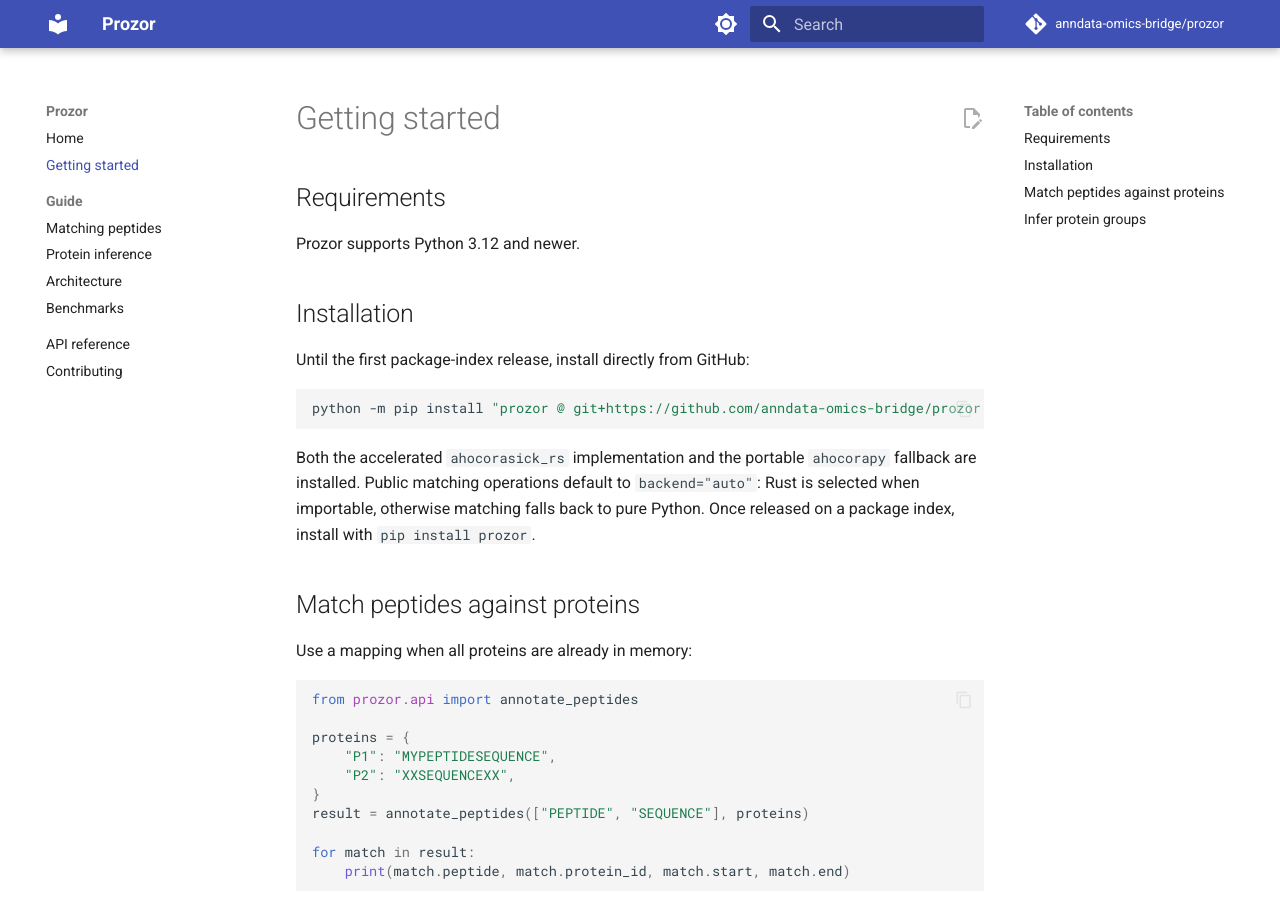
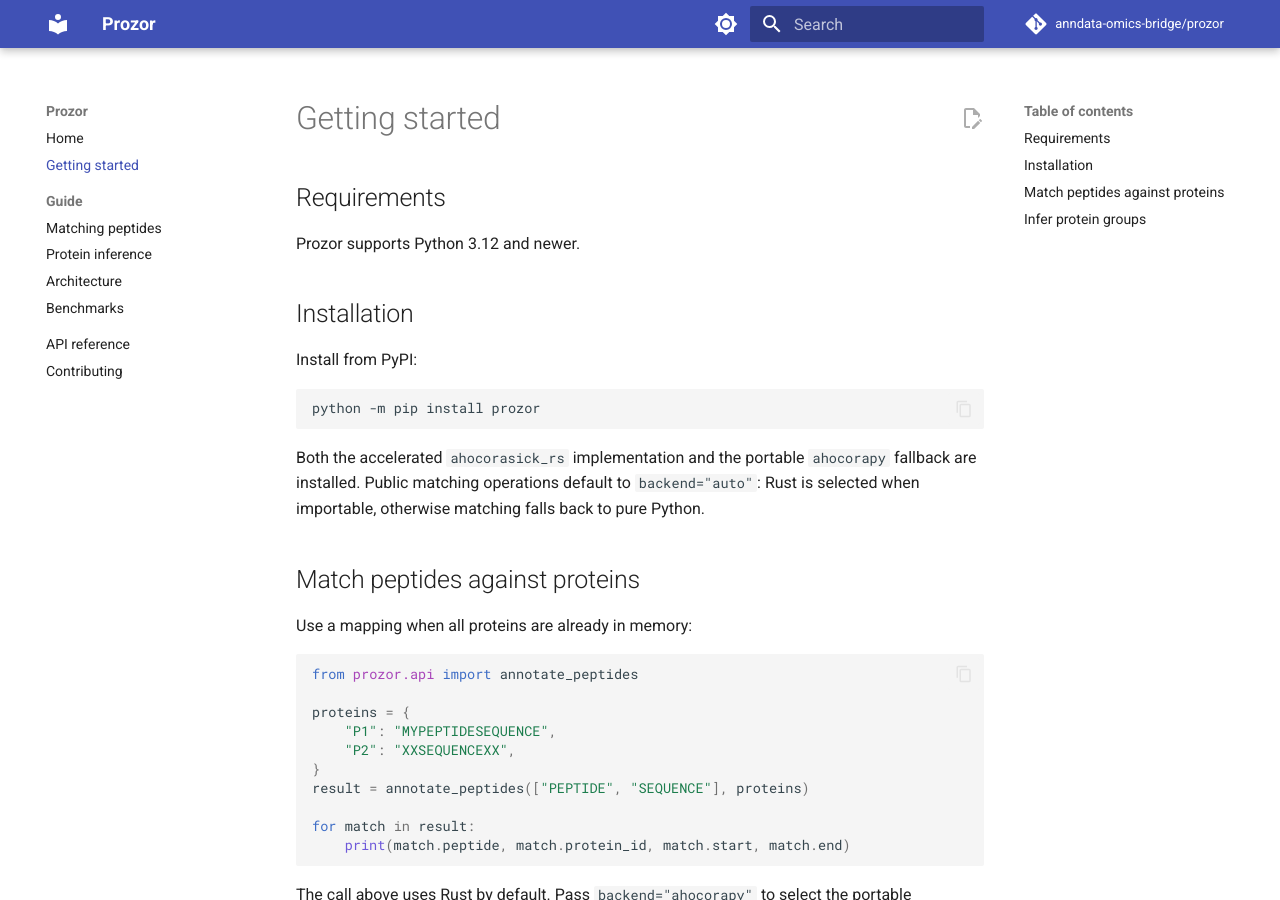
Before and after one commit to anndata-omics-bridge/prozor, an MkDocs documentation site: the page built from docs/getting-started.md, in a window 1280 px wide and 900 px high. Built offline with MkDocs 1.6.1 and Material for MkDocs 9.7.7, drawn with Linux system fonts in a browser that asks for light colours; comment, search, counter and statistics services are not loaded.

Commit message:
docs: install from PyPI; prozor.api in the architecture and API pages; protViz URL; Zensical

````diff
--- a/docs/getting-started.md
+++ b/docs/getting-started.md
@@ -6,17 +6,13 @@
 
 ## Installation
 
-Until the first package-index release, install directly from GitHub:
+Install from PyPI:
 
 ```bash
-python -m pip install "prozor @ git+https://github.com/anndata-omics-bridge/prozor.git"
+python -m pip install prozor
 ```
 
-Both the accelerated `ahocorasick_rs` implementation and the portable
-`ahocorapy` fallback are installed. Public matching operations default to
-`backend="auto"`: Rust is selected when importable, otherwise matching falls
-back to pure Python. Once released on a package index, install with
-`pip install prozor`.
+Both the accelerated `ahocorasick_rs` implementation and the portable `ahocorapy` fallback are installed. Public matching operations default to `backend="auto"`: Rust is selected when importable, otherwise matching falls back to pure Python.
 
 ## Match peptides against proteins
 
````
Also changed, not shown: docs/api.md (+7 -0 lines), docs/architecture.md (+4 -3 lines), docs/contributing.md (+1 -1 lines), docs/index.md (+1 -1 lines).
